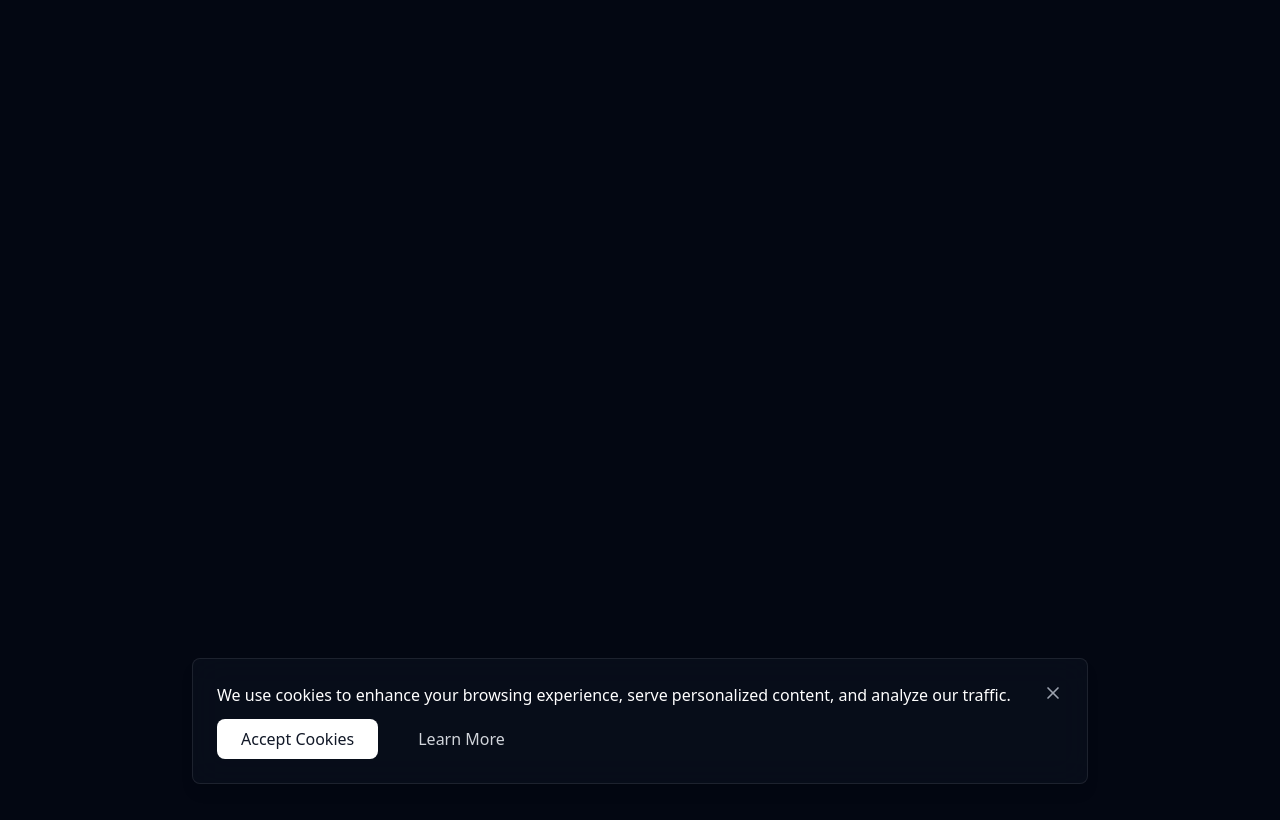
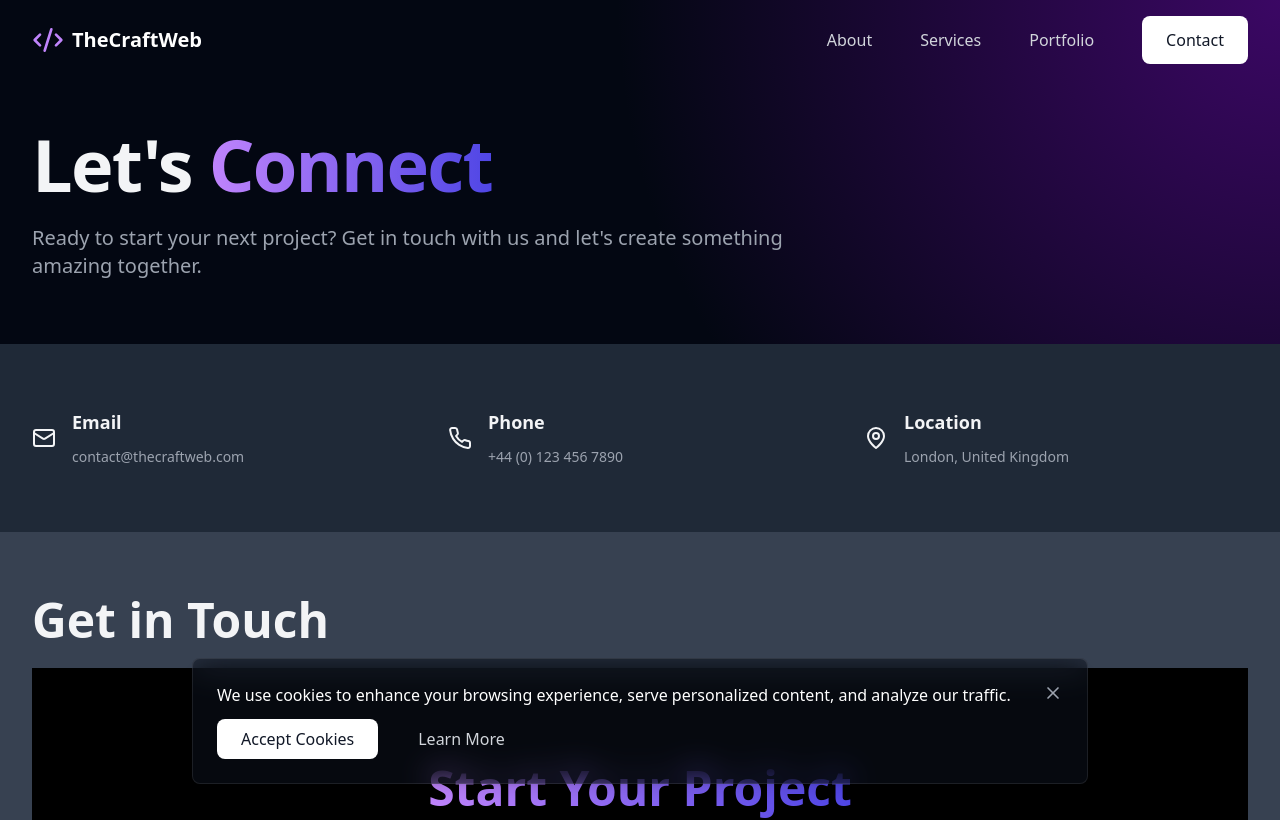
Before and after one commit to khan7sh/theweb2, a React (Vite) app: page /contact in a window 1280 px wide. Shown: the top 820 px of the page. Built offline with nearby package versions, Linux system fonts and the light colour scheme; no server answers.

Commit message:
Contact page added, navab fixed

```diff
--- a/src/App.tsx
+++ b/src/App.tsx
@@ -9,6 +9,7 @@ import Terms from './pages/Terms';
 import Cookies from './pages/Cookies';
 import CookieConsent from './components/CookieConsent';
 import Admin from './pages/Admin';
+import ContactPage from './pages/Contact';
 
 // Scroll to top component
 function ScrollToTop() {
@@ -34,6 +35,7 @@ function App() {
         <Route path="/terms" element={<Terms />} />
         <Route path="/cookies" element={<Cookies />} />
         <Route path="/notbookings" element={<Admin />} />
+        <Route path="/contact" element={<ContactPage />} />
       </Routes>
       <CookieConsent />
     </Router>
--- a/src/components/Navbar.tsx
+++ b/src/components/Navbar.tsx
@@ -16,14 +16,14 @@ export default function Navbar() {
     return () => window.removeEventListener('scroll', handleScroll);
   }, []);
 
-  const handleSectionScroll = (sectionId: string, e: React.MouseEvent) => {
+  const handleContactScroll = (e: React.MouseEvent) => {
     e.preventDefault();
     setIsOpen(false);
 
     if (location.pathname !== '/') {
-      navigate('/', { state: { scrollToSection: sectionId } });
+      navigate('/', { state: { scrollToSection: 'contact' } });
     } else {
-      const section = document.getElementById(sectionId);
+      const section = document.getElementById('contact');
       section?.scrollIntoView({ behavior: 'smooth' });
     }
   };
@@ -41,40 +41,33 @@ export default function Navbar() {
             </Link>
 
             <div className="hidden lg:flex items-center space-x-12">
-              <a href="#about"
-                 onClick={(e) => handleSectionScroll('about', e)}
+              <Link to="/about"
                     className="text-gray-300 hover:text-white transition-colors relative group">
                 About
                 <span className="absolute bottom-0 left-0 w-0 h-0.5 bg-purple-400
                              transition-all duration-200 group-hover:w-full"></span>
-              </a>
-              <a href="#services"
-                 onClick={(e) => handleSectionScroll('services', e)}
+              </Link>
+              <Link to="/services"
                     className="text-gray-300 hover:text-white transition-colors relative group">
                 Services
                 <span className="absolute bottom-0 left-0 w-0 h-0.5 bg-purple-400
                              transition-all duration-200 group-hover:w-full"></span>
-              </a>
-              <a href="#portfolio"
-                 onClick={(e) => handleSectionScroll('portfolio', e)}
+              </Link>
+              <Link to="/portfolio"
                     className="text-gray-300 hover:text-white transition-colors relative group">
                 Portfolio
                 <span className="absolute bottom-0 left-0 w-0 h-0.5 bg-purple-400
                              transition-all duration-200 group-hover:w-full"></span>
-              </a>
-              <a href="#contact"
-                 onClick={(e) => handleSectionScroll('contact', e)}
+              </Link>
+              <Link to="/contact"
                     className="px-6 py-3 rounded-lg bg-white text-gray-900
                              hover:bg-gray-100 transition-all duration-200 font-medium">
                 Contact
-              </a>
+              </Link>
             </div>
 
             <button
-              onClick={(e) => {
-                e.stopPropagation();
-                setIsOpen(!isOpen);
-              }}
+              onClick={() => setIsOpen(!isOpen)}
               className="lg:hidden p-2 rounded-lg hover:bg-gray-800/50 transition-colors">
               {isOpen ? <X className="h-6 w-6 text-white" /> : <Menu className="h-6 w-6 text-white" />}
             </button>
@@ -83,34 +76,31 @@ export default function Navbar() {
       </nav>
 
       {/* Mobile Navigation */}
-      <div
-        className={`lg:hidden mobile-nav ${
+      <div className={`lg:hidden mobile-nav ${
         isOpen ? 'translate-y-0 opacity-100' : '-translate-y-full opacity-0'
-        }`}
-        onClick={(e) => e.stopPropagation()}
-      >
+      }`}>
         <div className="site-container container-padding">
           <div className="space-y-2">
-            <a href="#about"
+            <Link to="/about"
                   className="mobile-nav-item"
-               onClick={(e) => handleSectionScroll('about', e)}>
+                  onClick={() => setIsOpen(false)}>
               About
-            </a>
-            <a href="#services"
+            </Link>
+            <Link to="/services"
                   className="mobile-nav-item"
-               onClick={(e) => handleSectionScroll('services', e)}>
+                  onClick={() => setIsOpen(false)}>
               Services
-            </a>
-            <a href="#portfolio"
+            </Link>
+            <Link to="/portfolio"
                   className="mobile-nav-item"
-               onClick={(e) => handleSectionScroll('portfolio', e)}>
+                  onClick={() => setIsOpen(false)}>
               Portfolio
-            </a>
-            <a href="#contact"
+            </Link>
+            <Link to="/contact"
                   className="mobile-nav-item bg-white text-gray-900 hover:bg-gray-100"
-               onClick={(e) => handleSectionScroll('contact', e)}>
+                  onClick={handleContactScroll}>
               Contact
-            </a>
+            </Link>
           </div>
         </div>
       </div>
--- /dev/null
+++ b/src/pages/Contact.tsx
@@ -0,0 +1,82 @@
+import React from 'react';
+import { Mail, Phone, MapPin, ArrowUpRight } from 'lucide-react';
+import Navbar from '../components/Navbar';
+import Footer from '../components/Footer';
+import ContactForm from '../components/Contact';
+
+const contactDetails = [
+  {
+    icon: <Mail className="h-6 w-6" />,
+    title: 'Email',
+    value: 'contact@thecraftweb.com',
+    link: 'mailto:contact@thecraftweb.com'
+  },
+  {
+    icon: <Phone className="h-6 w-6" />,
+    title: 'Phone',
+    value: '+44 (0) 123 456 7890',
+    link: 'tel:+441234567890'
+  },
+  {
+    icon: <MapPin className="h-6 w-6" />,
+    title: 'Location',
+    value: 'London, United Kingdom',
+    link: 'https://maps.google.com'
+  }
+];
+
+export default function ContactPage() {
+  return (
+    <div className="min-h-screen bg-gray-950">
+      <Navbar />
+
+      {/* Hero Section */}
+      <section className="pt-32 pb-16 relative">
+        <div className="absolute inset-0 bg-[radial-gradient(circle_at_top_right,_#3b0764,_transparent_50%)]"></div>
+        <div className="site-container container-padding relative">
+          <div className="content-container">
+            <div className="max-w-3xl opacity-0 animate-fade-in-up animate-once">
+              <h1 className="heading-xl mb-6">
+                Let's <span className="text-gradient">Connect</span>
+              </h1>
+              <p className="text-xl text-gray-400">
+                Ready to start your next project? Get in touch with us and let's create something amazing together.
+              </p>
+            </div>
+          </div>
+        </div>
+      </section>
+
+      {/* Contact Details */}
+      <section className="bg-gray-800 py-16">
+        <div className="site-container container-padding">
+          <div className="grid grid-cols-1 md:grid-cols-2 lg:grid-cols-3 gap-8">
+            {contactDetails.map((contact, index) => (
+              <div key={index} className="flex items-center">
+                <div className="mr-4">
+                  {contact.icon}
+                </div>
+                <div>
+                  <h3 className="text-lg font-semibold mb-2">{contact.title}</h3>
+                  <a href={contact.link} className="text-sm text-gray-400 hover:text-white">
+                    {contact.value}
+                  </a>
+                </div>
+              </div>
+            ))}
+          </div>
+        </div>
+      </section>
+
+      {/* Contact Form */}
+      <section className="bg-gray-700 py-16">
+        <div className="site-container container-padding">
+          <h2 className="heading-lg mb-6">Get in Touch</h2>
+          <ContactForm />
+        </div>
+      </section>
+
+      <Footer />
+    </div>
+  );
+}
```
Lines whose indentation alone changed are shown as unchanged.
